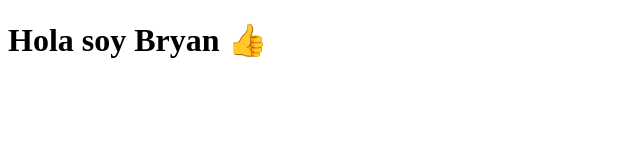
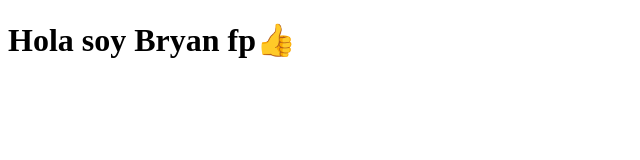
Before and after one commit to bryanfpp/actions-ejemplo, a plain HTML site: page index.html in a window 1280 px wide. Shown: the whole page, without its empty margins (0-640 px from the left). Drawn offline with Linux system fonts and the light colour scheme.

Commit message:
Agregre pagina

```diff
--- a/index.html
+++ b/index.html
@@ -7,6 +7,6 @@
     <title>My site</title>
 </head>
 <body>
-    <h1>Hola soy Bryan 👍</h1>
+    <h1>Hola soy Bryan fp👍</h1>
 </body>
 </html>
```
